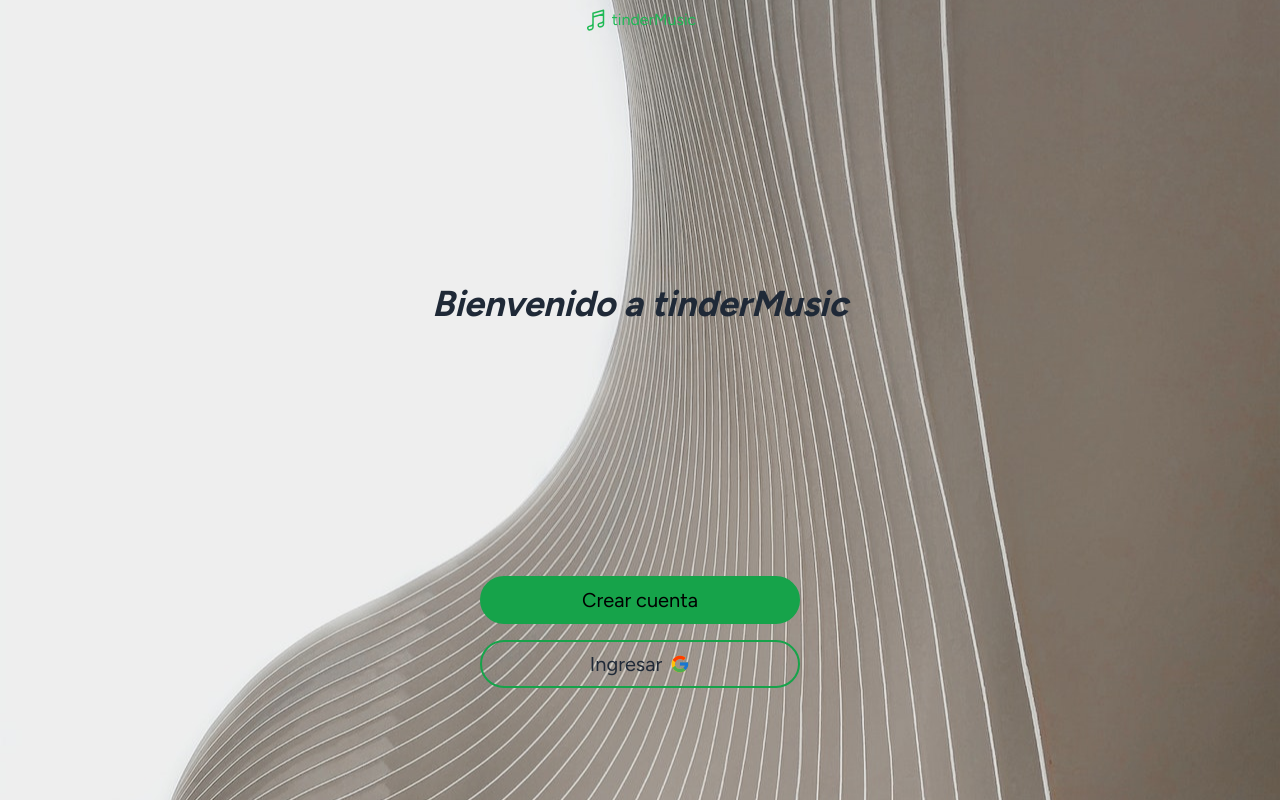
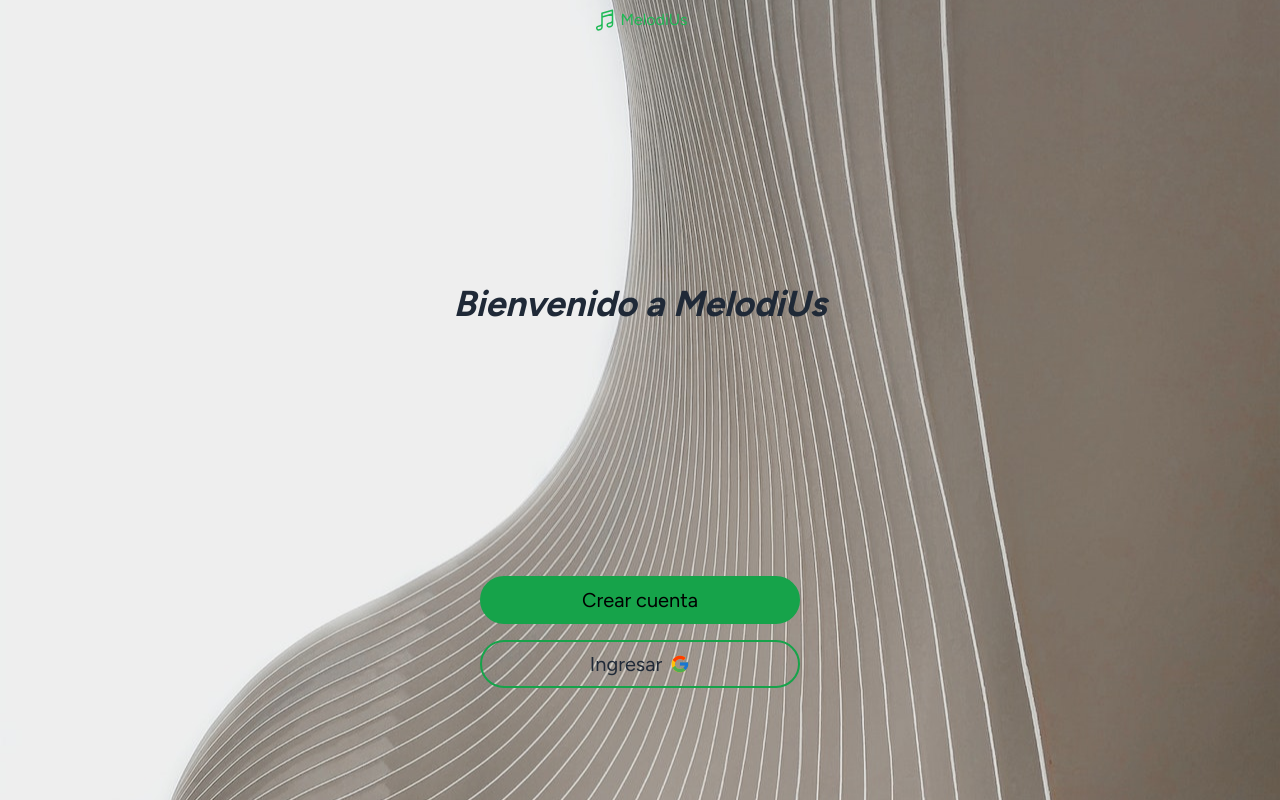
Before and after one commit to martin0995/MelodiUs, a Next.js app in the folder tinder/: page / in a window 1280 px wide. Built offline with nearby package versions, Linux system fonts and the light colour scheme.

Commit message:
changed app name

```diff
--- a/tinder/pages/index.js
+++ b/tinder/pages/index.js
@@ -36,10 +36,10 @@ export default function Home() {
           <div className="text-gray-800  h-screen flex flex-col justify-between bg-fondito bg-center bg-no-repeat">
             <div className="p-2 h-8 flex justify-center gap-1">
               <Icon />
-              <h6 className="text-verdespotify"> tinderMusic</h6>
+              <h6 className="text-verdespotify"> MelodiUs</h6>
             </div>
             <div className="italic text-4xl font-bold text-center flex justify-center items-center m-auto ">
-              <h1>Bienvenido a tinderMusic</h1>
+              <h1>Bienvenido a MelodiUs</h1>
             </div>
             <div className="flex flex-col mb-28 gap-4">
               <button
--- a/tinder/pages/logged/home.jsx
+++ b/tinder/pages/logged/home.jsx
@@ -122,7 +122,6 @@ const home = () => {
     }
   };
 
-
   if (status === "authenticated") {
     return (
       <div
@@ -131,7 +130,7 @@ const home = () => {
         <div className="flex gap-x-3 text-verdespotify items-center mb-6">
           <div className="p-2 h-8 flex mx-auto gap-1">
             <Icon />
-            <h6> tinderMusic</h6>
+            <h6> MelodiUs</h6>
           </div>
           {/* <button onClick={() => signOut({ callbackUrl: "/" })}>Logout</button> */}
         </div>
--- a/tinder/pages/logged/matchView.jsx
+++ b/tinder/pages/logged/matchView.jsx
@@ -27,7 +27,7 @@ const matchView = () => {
         <div className="flex gap-x-3 text-verdespotify items-center mb-6">
           <div className="p-2 h-8 flex mx-auto gap-1">
             <Icon />
-            <h6> tinderMusic</h6>
+            <h6> MelodiUs</h6>
           </div>
         </div>
 
--- a/tinder/pages/logged/userProfile/info.jsx
+++ b/tinder/pages/logged/userProfile/info.jsx
@@ -94,7 +94,7 @@ const userProfile = () => {
         <div className="flex text-verdespotify  items-center ">
           <div className="p-2 h-8 flex mx-auto gap-1 text-green-500">
             <Icon />
-            <h6> tinderMusic</h6>
+            <h6> MelodiUs</h6>
           </div>
         </div>
 
--- a/tinder/pages/logged/userProfile/profile.jsx
+++ b/tinder/pages/logged/userProfile/profile.jsx
@@ -58,7 +58,7 @@ const userProfile = () => {
         <div className="flex text-verdespotify  items-center ">
           <div className="p-2 h-8 flex mx-auto gap-1 ">
             <Icon />
-            <h6> tinderMusic</h6>
+            <h6> MelodiUs</h6>
           </div>
         </div>
         <div className="flex flex-col items-start mt-5">
--- a/tinder/pages/logged/userProfile/settings.jsx
+++ b/tinder/pages/logged/userProfile/settings.jsx
@@ -23,7 +23,7 @@ const settings = () => {
   const handleDelete = async () => {
     try {
       Swal.fire({
-        title: "TinderMusic",
+        title: "MelodiUs",
         text: "¿Estás seguro que quieres eliminar tu cuenta?",
         showCancelButton: true,
         confirmButtonColor: "#d33",
@@ -61,7 +61,7 @@ const settings = () => {
         <div className="flex text-verdespotify  items-center mb-4">
           <div className="p-2 h-8 flex mx-auto gap-1 text-green-500">
             <Icon />
-            <h6> tinderMusic</h6>
+            <h6> MelodiUs</h6>
           </div>
         </div>
         <div>
--- a/tinder/pages/register/register.jsx
+++ b/tinder/pages/register/register.jsx
@@ -122,7 +122,7 @@ export default function Register() {
         </div>
         <div className="p-2 h-8 flex gap-1 w-3/4 flex justify-center around ">
           <Icon />
-          <h6> tinderMusic</h6>
+          <h6> MelodiUs</h6>
         </div>
       </div>
 
--- a/tinder/pages/register/register2.jsx
+++ b/tinder/pages/register/register2.jsx
@@ -123,7 +123,7 @@ const register2 = () => {
         </div>
         <div className="p-2 h-8 flex ml-8 w-1/2 justify-center">
           <Icon />
-          <h6 className="text-verdespotify"> tinderMusic</h6>
+          <h6 className="text-verdespotify"> MelodiUs</h6>
         </div>
       </div>
 
--- a/tinder/pages/register/register3.jsx
+++ b/tinder/pages/register/register3.jsx
@@ -191,7 +191,7 @@ const register3 = () => {
             </div>
             <div className="p-2 h-8 flex ml-8 w-1/2 justify-center">
               <Icon />
-              <h6 className="text-verdespotify"> tinderMusic</h6>
+              <h6 className="text-verdespotify"> MelodiUs</h6>
             </div>
           </div>
 
--- a/tinder/pages/register/register4.jsx
+++ b/tinder/pages/register/register4.jsx
@@ -148,7 +148,7 @@ const register4 = () => {
             </div>
             <div className="p-2 h-8 flex ml-8 w-1/2 justify-center">
               <Icon />
-              <h6 className="text-verdespotify"> tinderMusic</h6>
+              <h6 className="text-verdespotify"> MelodiUs</h6>
             </div>
           </div>
 
```
